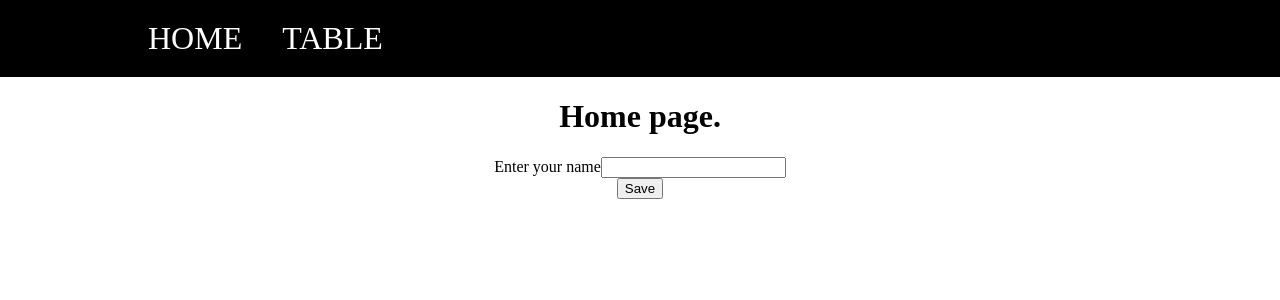
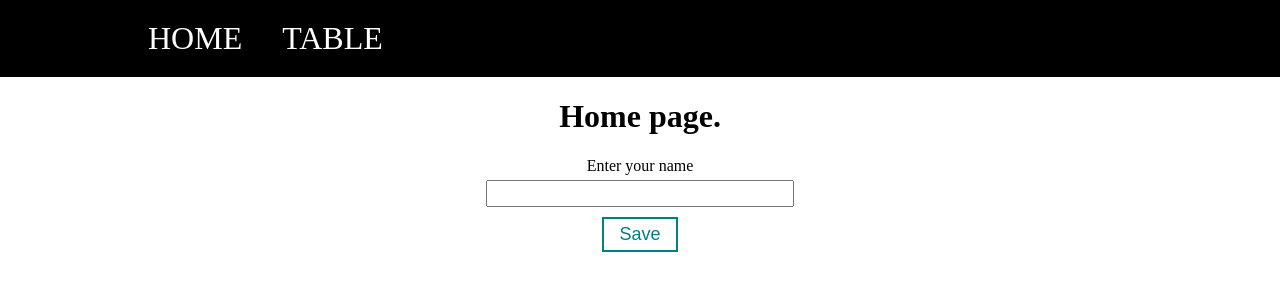
Before and after one commit to maksh2504/react_table, a React (Create React App) app: page / in a window 1280 px wide. Shown: the top 300 px of the page. Built offline with nearby package versions, Linux system fonts and the light colour scheme.

Commit message:
git commit

```diff
--- a/package.json
+++ b/package.json
@@ -13,6 +13,7 @@
     "@types/react-dom": "^18.0.6",
     "@types/react-redux": "^7.1.24",
     "axios": "^0.27.2",
+    "css-modules": "^0.3.0",
     "react": "^18.2.0",
     "react-dom": "^18.2.0",
     "react-redux": "^8.0.4",
--- a/src/components/EnterName.tsx
+++ b/src/components/EnterName.tsx
@@ -1,8 +1,8 @@
 import React, {useState} from 'react';
 import {useDispatch} from "react-redux";
 import {name} from "../store/slices/name";
-import MyInput from "./UI/MyInput";
-import MyButton from "./UI/MyButton";
+import MyInput from "./UI/MyInput/MyInput";
+import MyButton from "./UI/MyButton/MyButton";
 
 const EnterName = () => {
     const [localName, setLocalName] = useState('')
--- /dev/null
+++ b/src/components/UI/MyButton/MyButton.css
@@ -0,0 +1,8 @@
+.myBtn {
+    padding: 5px 15px;
+    color: teal;
+    font-size: 18px;
+    background: transparent;
+    border: 2px solid teal;
+    margin: 5px;
+}
--- a/src/components/UI/MyButton.tsx
+++ b/src/components/UI/MyButton/MyButton.tsx
@@ -1,4 +1,5 @@
 import React, {ButtonHTMLAttributes, FC} from 'react';
+import './MyButton.css'
 
 // interface MyButtonProps extends ButtonHTMLAttributes<HTMLButtonElement> {
 //
@@ -6,7 +7,7 @@ import React, {ButtonHTMLAttributes, FC} from 'react';
 
 const MyButton: FC <ButtonHTMLAttributes<HTMLButtonElement>>  = ({children, ...props}) => {
     return (
-        <button {...props}>
+        <button className='myBtn' {...props}>
             {children}
         </button>
     );
--- /dev/null
+++ b/src/components/UI/MyInput/MyInput.css
@@ -0,0 +1,14 @@
+.myInputContainer {
+    display: flex;
+    flex-direction: column;
+    flex-wrap: wrap;
+    align-content: center;
+}
+
+.myInput {
+    width: 300px;
+    margin: 5px;
+    font-size: 18px;
+    text-align: center;
+    color: teal;
+}
--- a/src/components/UI/MyInput.tsx
+++ b/src/components/UI/MyInput/MyInput.tsx
@@ -1,14 +1,15 @@
 import React, {FC, InputHTMLAttributes} from 'react';
+import './MyInput.css'
 
 interface MyInputProps extends InputHTMLAttributes<HTMLInputElement> {
-    label: string;
+    label?: string;
 }
 
 const MyInput : FC <MyInputProps> = ({ label, type, value, ...props}) => {
     return (
-        <div>
+        <div className='myInputContainer'>
             <label>{label}</label>
-            <input type={type} value={value} {...props}/>
+            <input className='myInput' type={type} value={value} {...props}/>
         </div>
     );
 };
```
Also changed, not shown: src/components/UI/MyLabel.tsx (deleted, +0 -11 lines), src/components/UI/MyLabel/MyLabel.tsx (added, +11 -0 lines), 1 other file (tests, documents, lock files or other folders).
